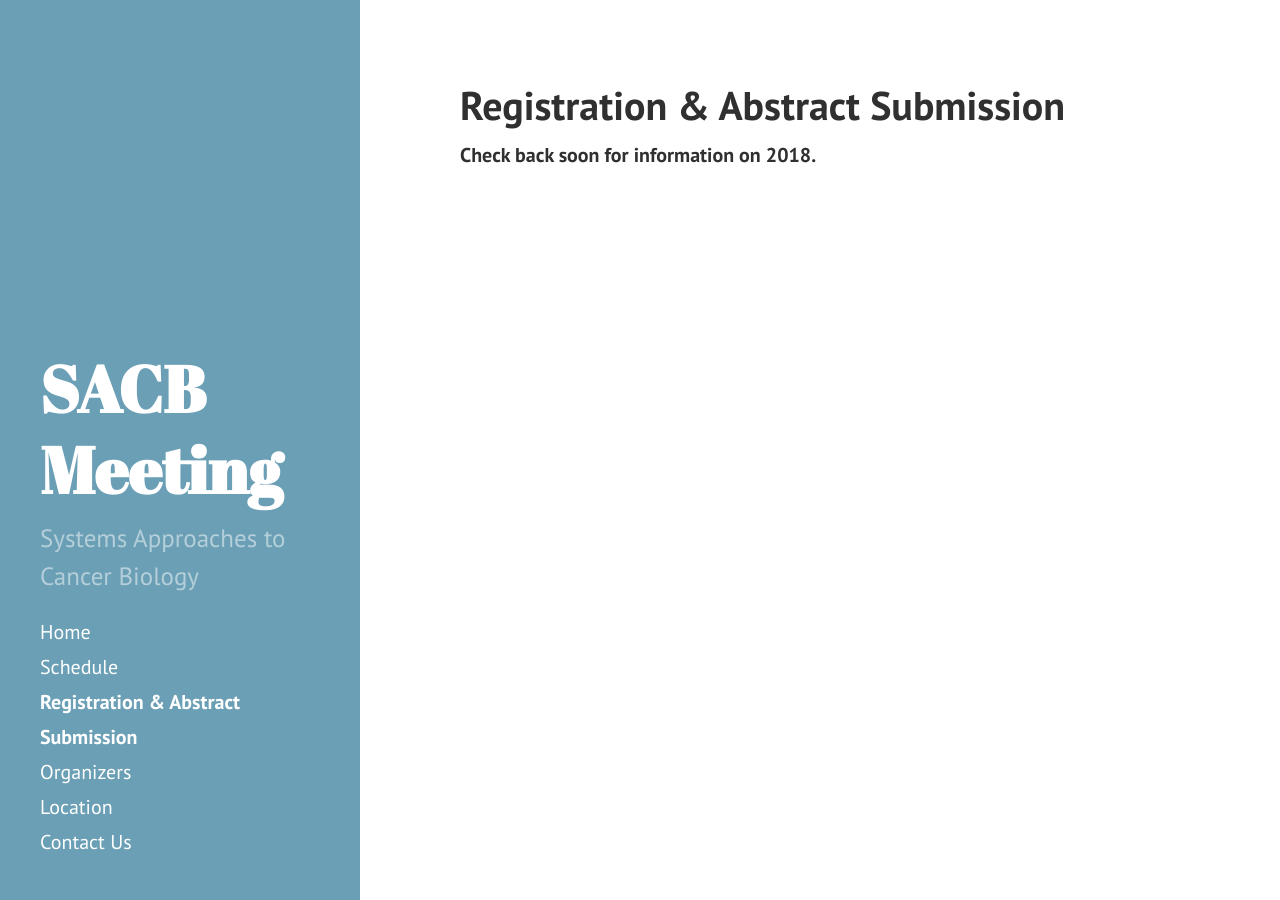
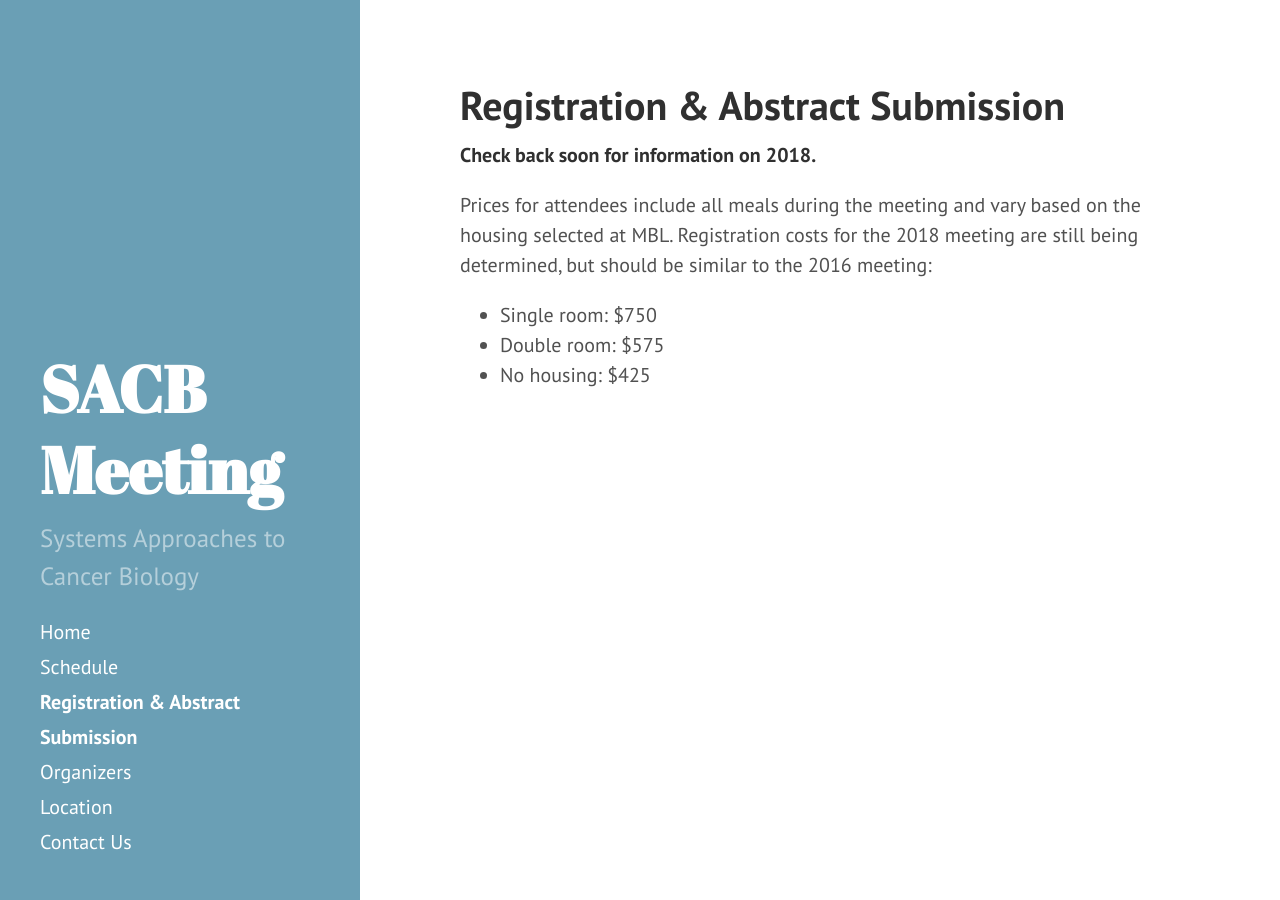
Before and after one commit to AECCSB/sacb-meeting, a Jekyll site: the page built from registration-abstract-submission.md, in a window 1280 px wide. Built offline with Jekyll 4.4.1, drawn with Linux system fonts in a browser that asks for light colours.

Commit message:
Update registration-abstract-submission.md

```diff
--- a/registration-abstract-submission.md
+++ b/registration-abstract-submission.md
@@ -4,6 +4,12 @@ layout: page
 ---
 
 **Check back soon for information on 2018.**
+
+Prices for attendees include all meals during the meeting and vary based on the housing selected at MBL. Registration costs for the 2018 meeting are still being determined, but should be similar to the 2016 meeting:
+
+-   Single room: $750
+-   Double room: $575
+-   No housing: $425
 
 <!-- Abstract decisions have been sent out. If you did not receive a decision please contact the organizers at a <csb-org@googlegroups.com>.
 
```
